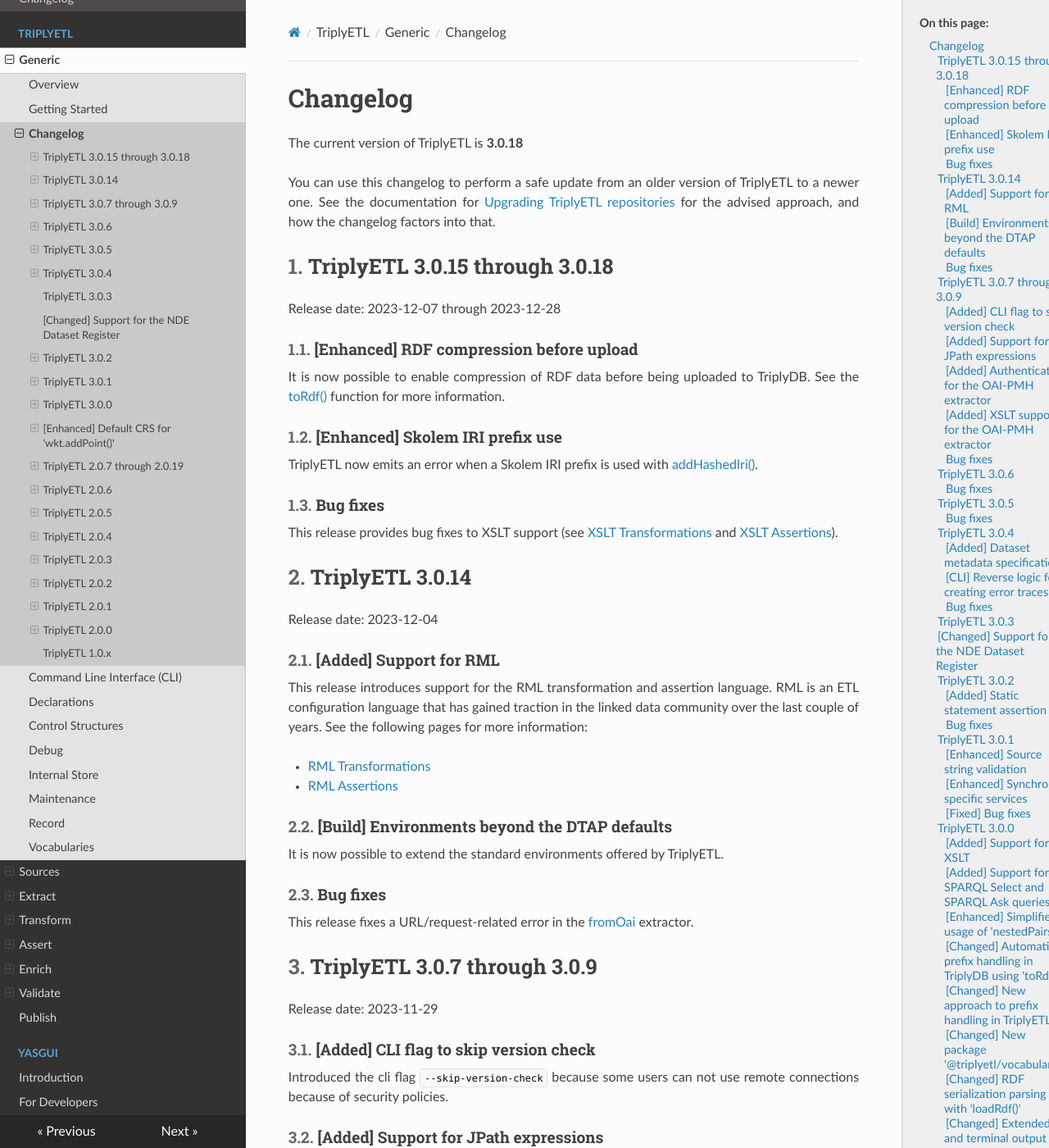
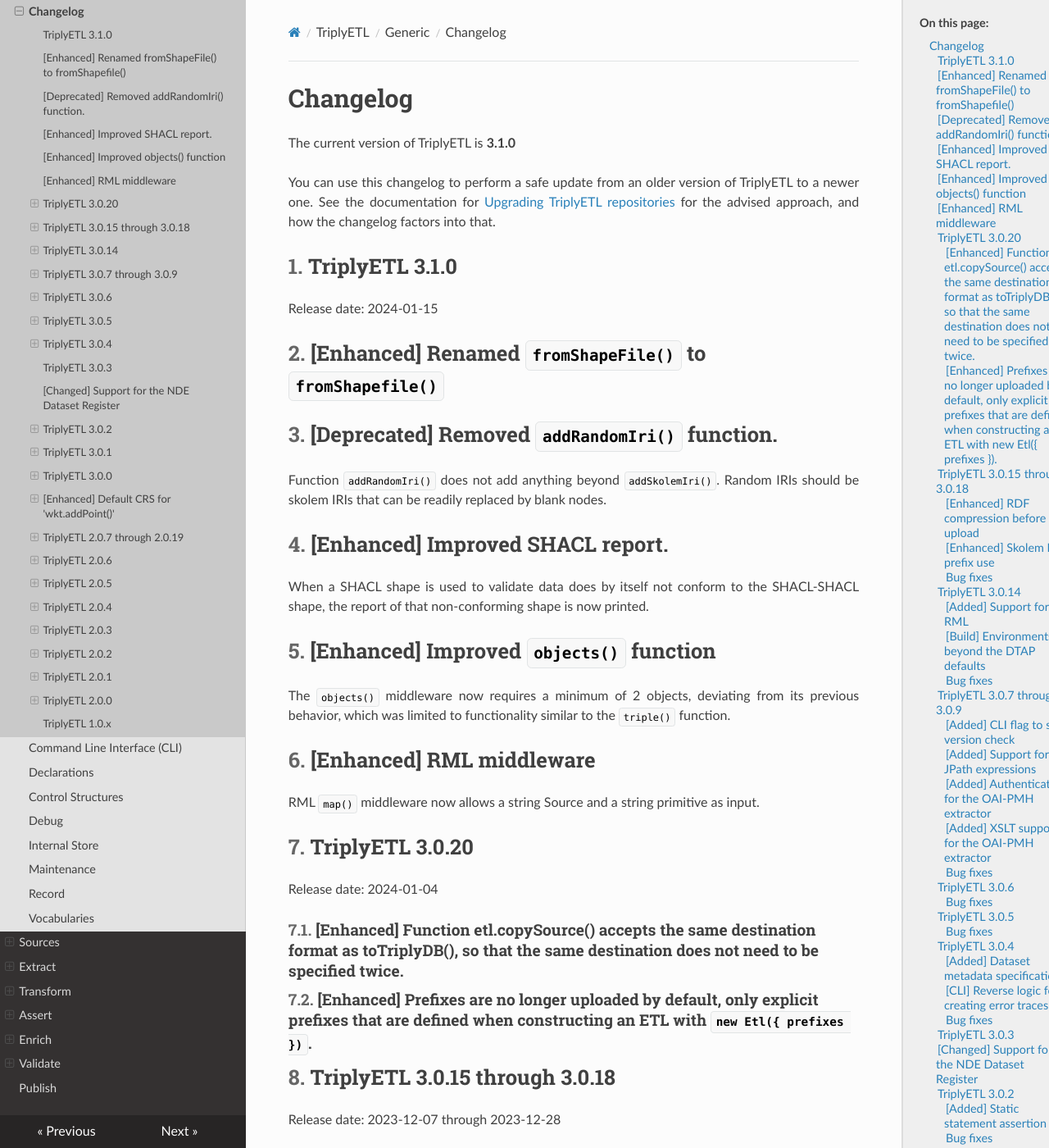
Before and after one commit to TriplyDB/Documentation, an MkDocs documentation site: the page built from docs/triply-etl/generic/changelog.md, in a window 1280 px wide and 1400 px high. Shown: the whole window at 82% size. Built offline with MkDocs 1.6.1, drawn with Linux system fonts in a browser that asks for light colours.

Commit message:
added some information to the changelog

```diff
--- a/docs/triply-etl/generic/changelog.md
+++ b/docs/triply-etl/generic/changelog.md
@@ -2,9 +2,42 @@
 
 # Changelog
 
-The current version of TriplyETL is **3.0.18**
+The current version of TriplyETL is **3.1.0**
 
 You can use this changelog to perform a safe update from an older version of TriplyETL to a newer one. See the documentation for [Upgrading TriplyETL repositories](./maintenance.md#update-the-triplyetl-dependency) for the advised approach, and how the changelog factors into that.
+
+
+
+## TriplyETL 3.1.0
+
+Release date: 2024-01-15
+
+## [Enhanced] Renamed `fromShapeFile()` to `fromShapefile()`
+
+## [Deprecated] Removed `addRandomIri()` function.
+
+Function `addRandomIri()` does not add anything beyond `addSkolemIri()`. Random IRIs should be skolem IRIs that can be readily replaced by blank nodes.
+
+## [Enhanced] Improved SHACL report.
+
+ When a SHACL shape is used to validate data does by itself not conform to the SHACL-SHACL shape, the report of that non-conforming shape is now printed.
+
+## [Enhanced] Improved `objects()` function
+
+The `objects()` middleware now requires a minimum of 2 objects, deviating from its previous behavior, which was limited to functionality similar to the `triple()` function.
+
+## [Enhanced] RML middleware
+
+RML `map()` middleware now allows a string Source and a string primitive as input.
+
+
+## TriplyETL 3.0.20
+
+Release date: 2024-01-04
+
+###  [Enhanced] Function etl.copySource() accepts the same destination format as toTriplyDB(), so that the same destination does not need to be specified twice.
+
+###  [Enhanced] Prefixes are no longer uploaded by default, only explicit prefixes that are defined when constructing an ETL with `new Etl({ prefixes })`.
 
 
 
```
